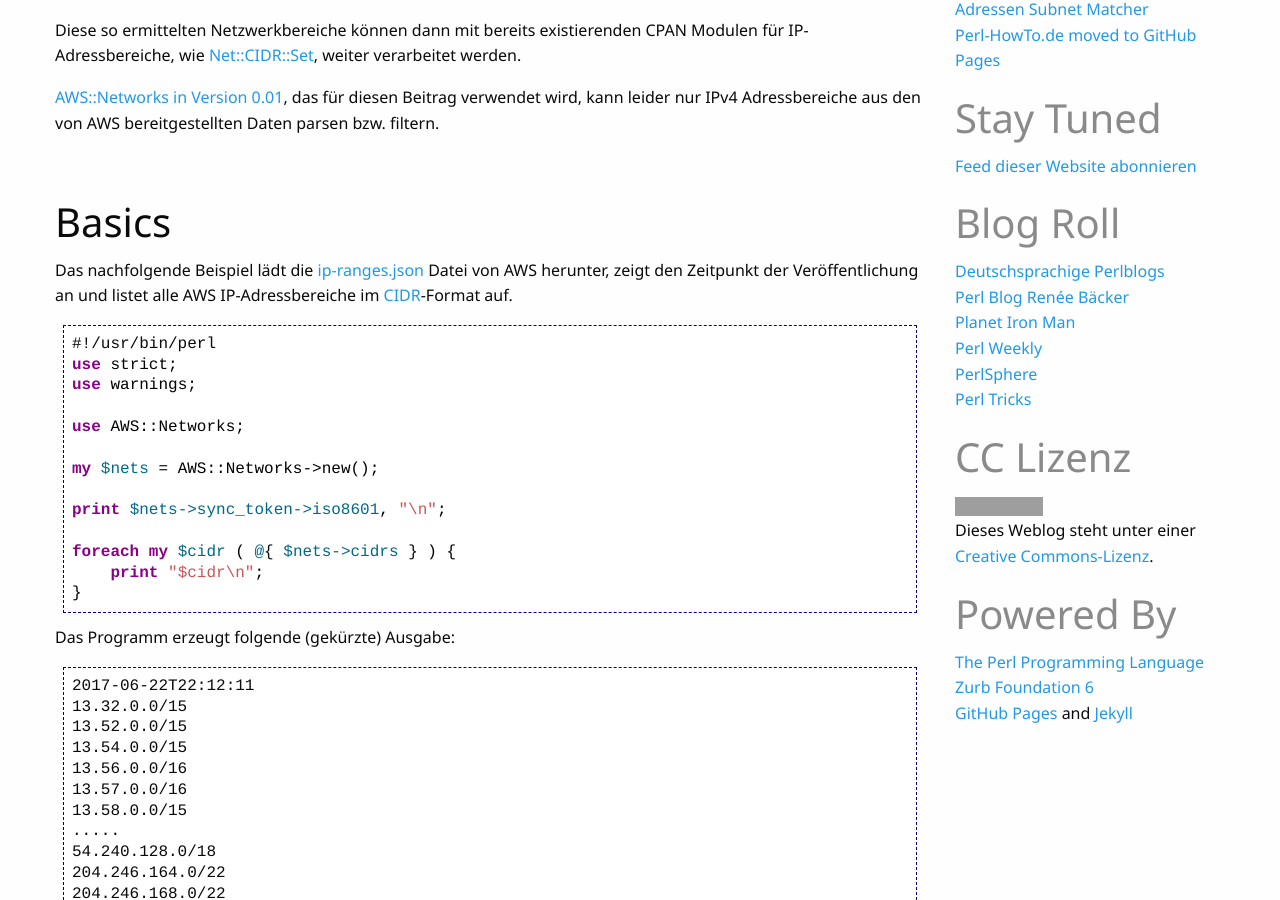
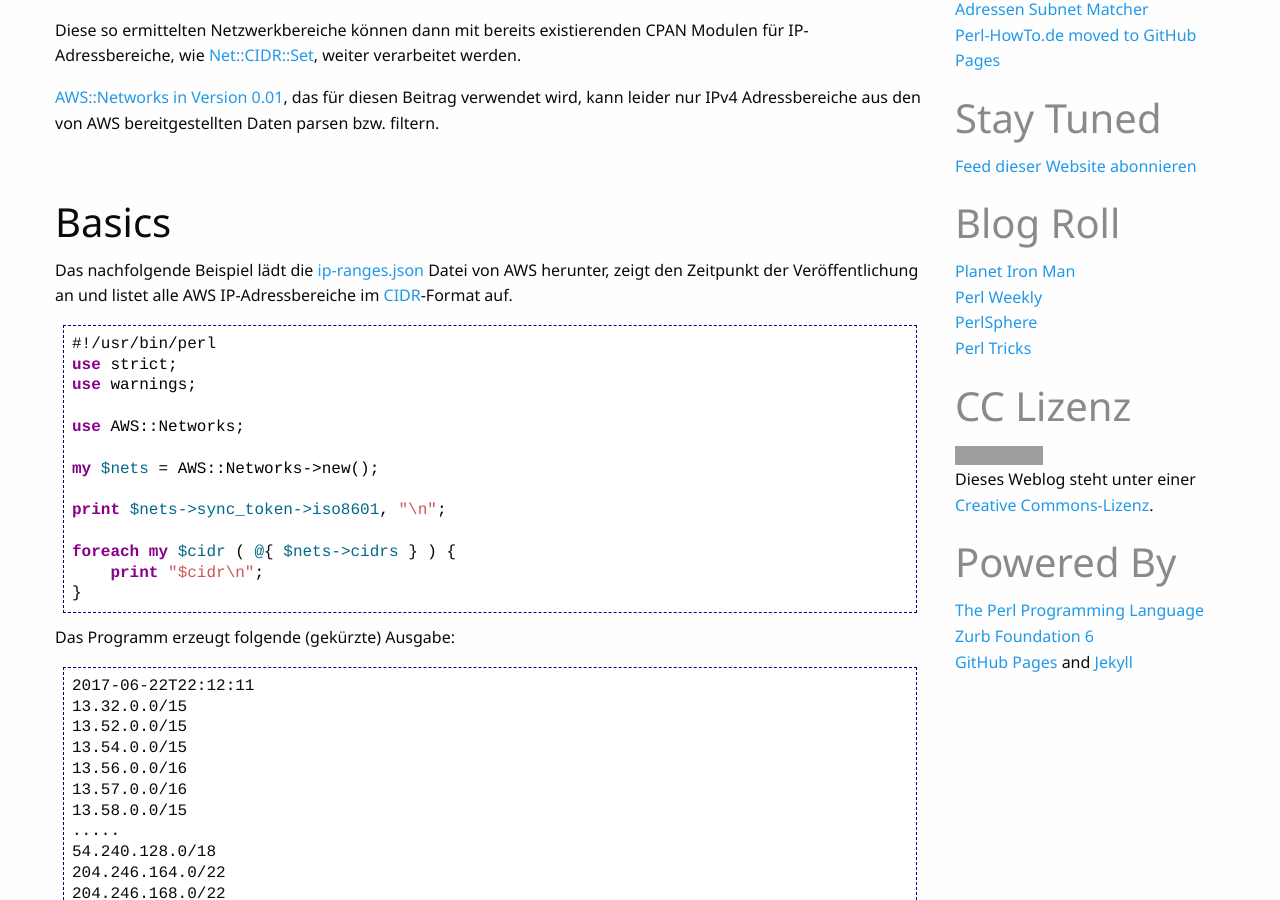
Before and after one commit to perl-howto/perl-howto.github.io, a Jekyll site: the page built from index.html, in a window 1280 px wide and 900 px high, scrolled down 454 px. Built offline with Jekyll 4.4.1, drawn with Linux system fonts in a browser that asks for light colours; grey boxes are pictures that could not be loaded.

Commit message:
Removed closed blogs from Blog Roll

```diff
--- a/_includes/sidebar/blogroll-sidebar.html
+++ b/_includes/sidebar/blogroll-sidebar.html
@@ -1,8 +1,6 @@
       <div>
         <h2 class="subheader">Blog Roll</h2>
         <ul class="no-bullet">
-          <li><a href="http://planet.perl-magazin.de/">Deutschsprachige Perlblogs</a></li>
-          <li><a href="http://reneeb-perlblog.blogspot.com/">Perl Blog Renée B&auml;cker</a></li>
           <li><a href="http://ironman.enlightenedperl.org/">Planet Iron Man</a></li>
           <li><a href="http://perlweekly.com/">Perl Weekly</a></li>
           <li><a href="http://perlsphere.net/">PerlSphere</a></li>
```
